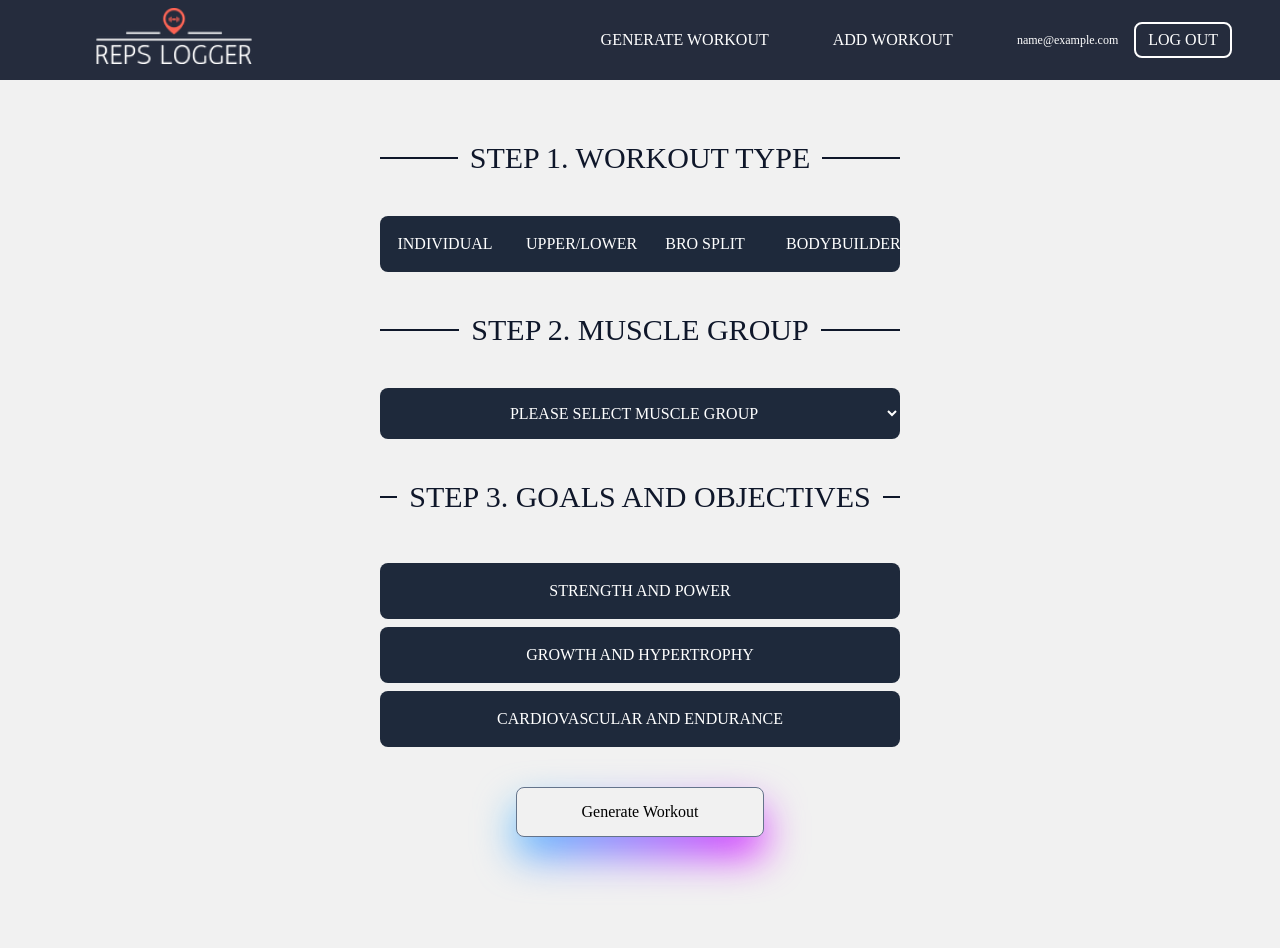
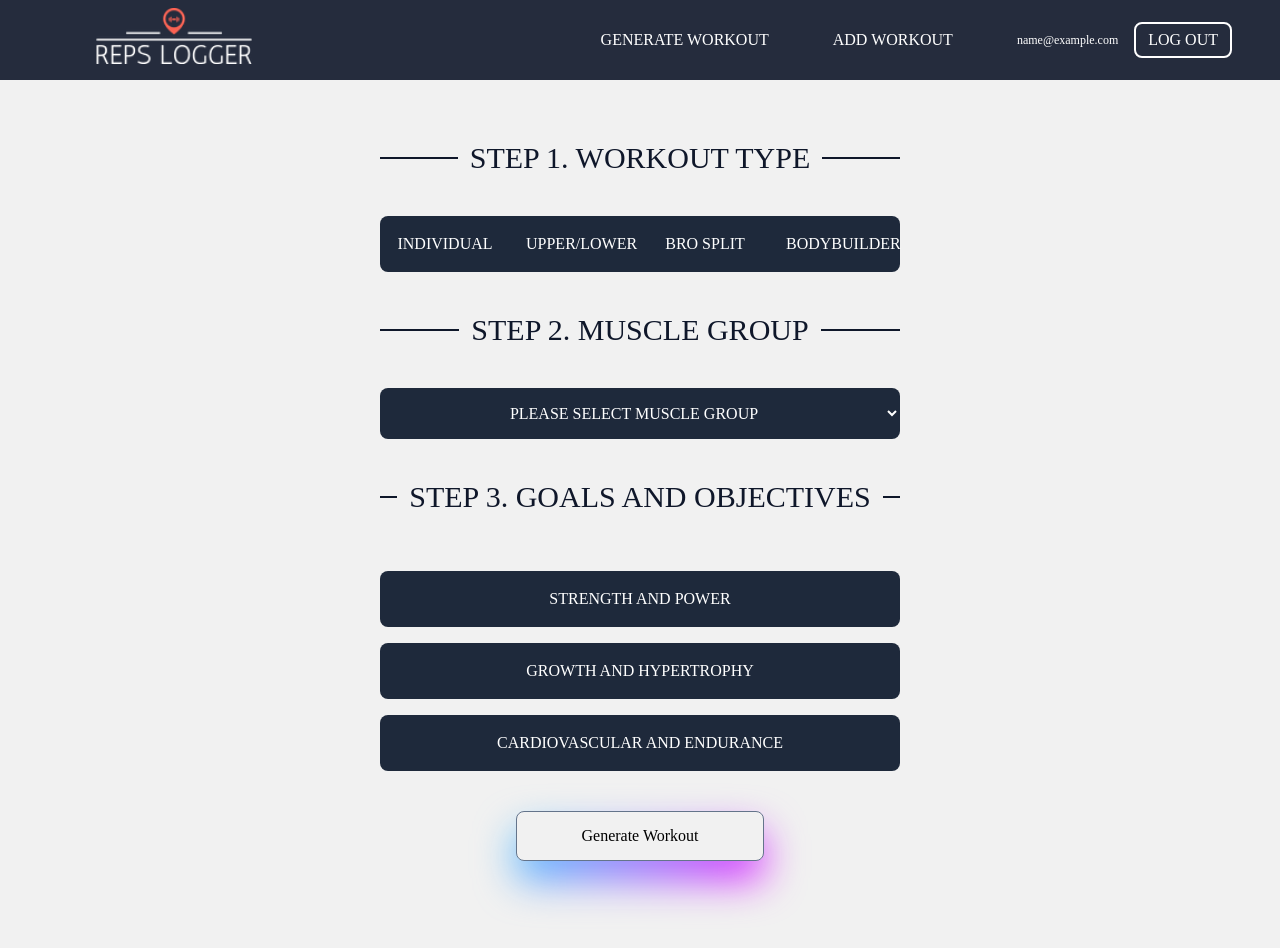
Before and after one commit to Jscorz/MERN-Workout-Tracker, a React (Create React App) app in the folder frontend/: page /generateworkout in a window 1280 px wide. Shown: the top 948 px of the page. Built offline with nearby package versions, Linux system fonts and the light colour scheme; no server answers; sample sign-in values are in the browser's storage.

Commit message:
upped margin top for step 3 buttons

```diff
--- a/frontend/src/pages/GenerateWorkout.js
+++ b/frontend/src/pages/GenerateWorkout.js
@@ -246,8 +246,8 @@ const GenerateWorkout = () => {
 					onClick={HandleClickTwo}
 					className={
 						activeButtonTwo === "1"
-							? "options_step-2 w-full mt-2 p-4 bg-white text-slate-900 uppercase rounded-lg transition hover:bg-opacity-80"
-							: "options_step-2 w-full mt-2 p-4 bg-slate-800 text-white uppercase rounded-lg transition hover:bg-opacity-80"
+							? "options_step-2 w-full mt-4 p-4 bg-white text-slate-900 uppercase rounded-lg transition hover:bg-opacity-80"
+							: "options_step-2 w-full mt-4 p-4 bg-slate-800 text-white uppercase rounded-lg transition hover:bg-opacity-80"
 					}
 				>
 					Strength And Power
@@ -257,8 +257,8 @@ const GenerateWorkout = () => {
 					onClick={HandleClickTwo}
 					className={
 						activeButtonTwo === "2"
-							? "options_step-2 w-full mt-2 p-4 bg-white text-slate-900 uppercase rounded-lg transition hover:bg-opacity-80"
-							: "options_step-2 w-full mt-2 p-4 bg-slate-800 text-white uppercase rounded-lg transition hover:bg-opacity-80"
+							? "options_step-2 w-full mt-4 p-4 bg-white text-slate-900 uppercase rounded-lg transition hover:bg-opacity-80"
+							: "options_step-2 w-full mt-4 p-4 bg-slate-800 text-white uppercase rounded-lg transition hover:bg-opacity-80"
 					}
 				>
 					Growth And Hypertrophy
@@ -268,8 +268,8 @@ const GenerateWorkout = () => {
 					onClick={HandleClickTwo}
 					className={
 						activeButtonTwo === "3"
-							? "options_step-2 w-full mt-2 p-4 bg-white text-slate-900 uppercase rounded-lg transition hover:bg-opacity-80"
-							: "options_step-2 w-full mt-2 p-4 bg-slate-800 text-white uppercase rounded-lg transition hover:bg-opacity-80"
+							? "options_step-2 w-full mt-4 p-4 bg-white text-slate-900 uppercase rounded-lg transition hover:bg-opacity-80"
+							: "options_step-2 w-full mt-4 p-4 bg-slate-800 text-white uppercase rounded-lg transition hover:bg-opacity-80"
 					}
 				>
 					Cardiovascular And Endurance
```
